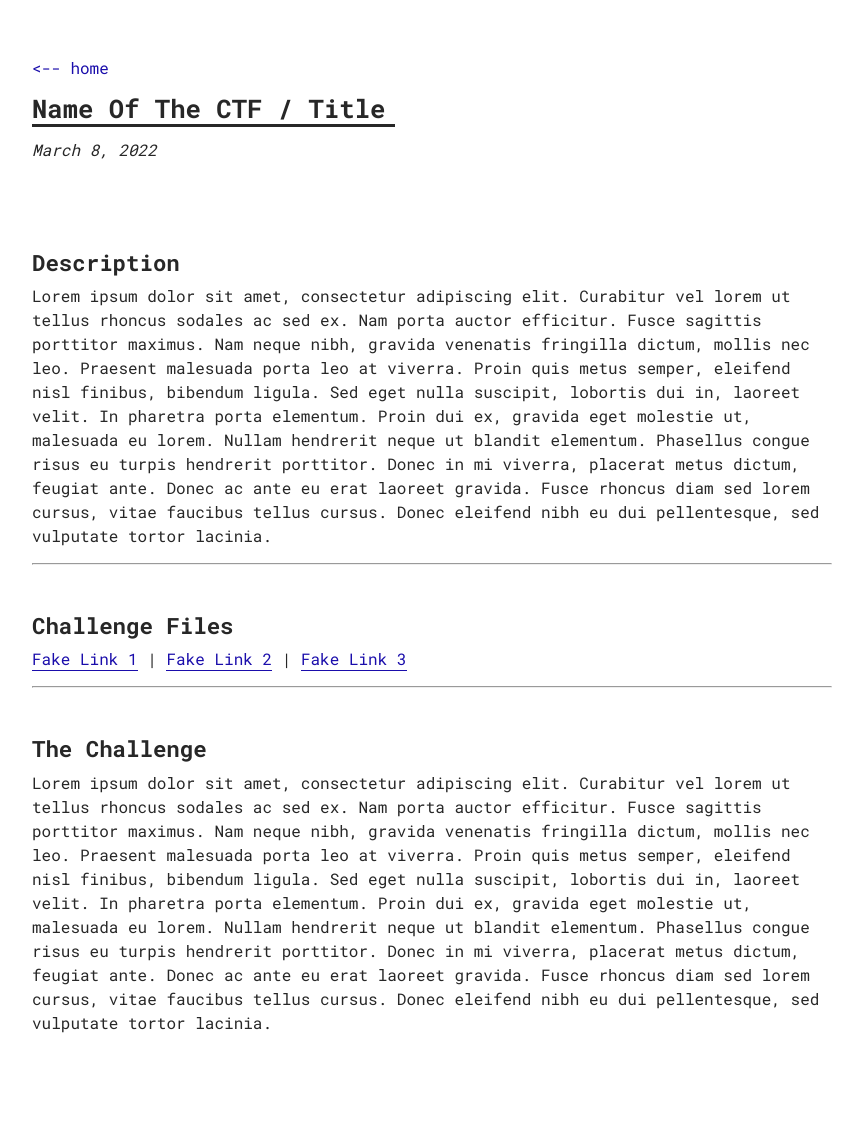
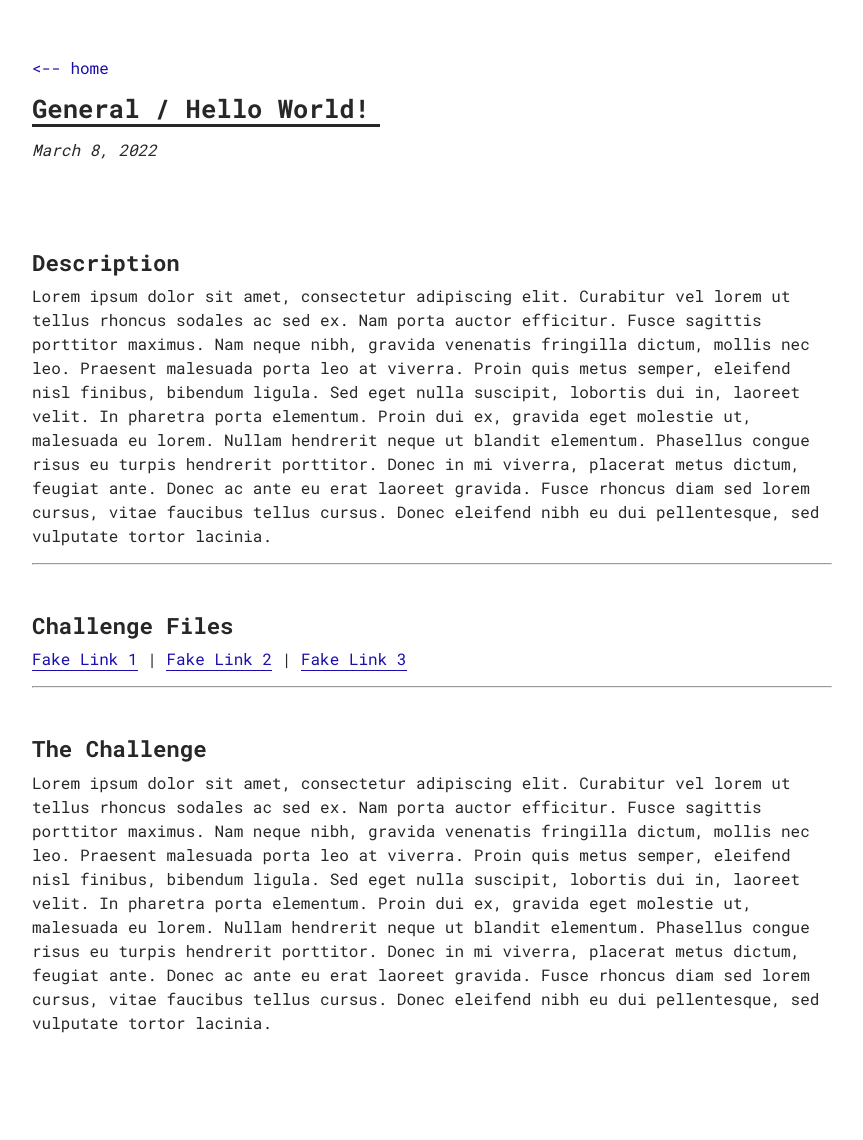
Before and after one commit to dylanm312/haydenrinn, a Jekyll site: the page built from _posts/2022-03-08-hello-world.md, in a window 1280 px wide. Shown: the whole page, without its empty margins (208-1071 px from the left). Built offline with Jekyll 4.4.1, drawn with Linux system fonts in a browser that asks for light colours.

Commit message:
Rename first blog

```diff
--- a/_posts/2022-03-08-hello-world.md
+++ b/_posts/2022-03-08-hello-world.md
@@ -1,7 +1,7 @@
 ---
 layout: post
-title: Title
-category: Name-Of-The-CTF
+title: Hello World!
+category: General
 ---
 
 # Description
```
